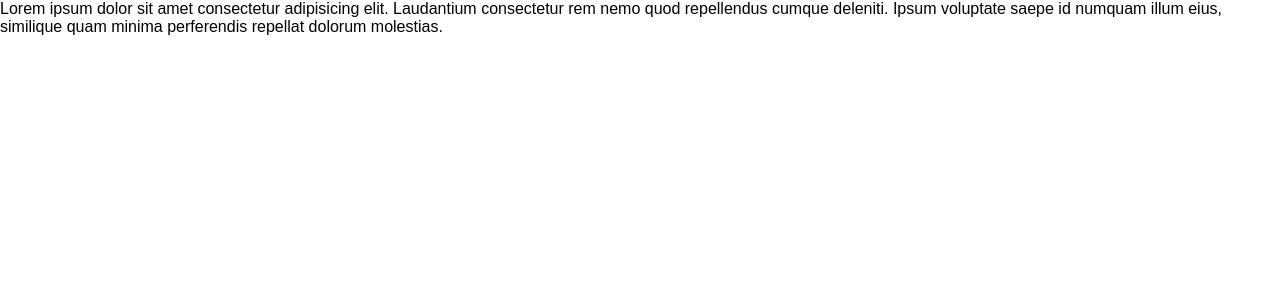
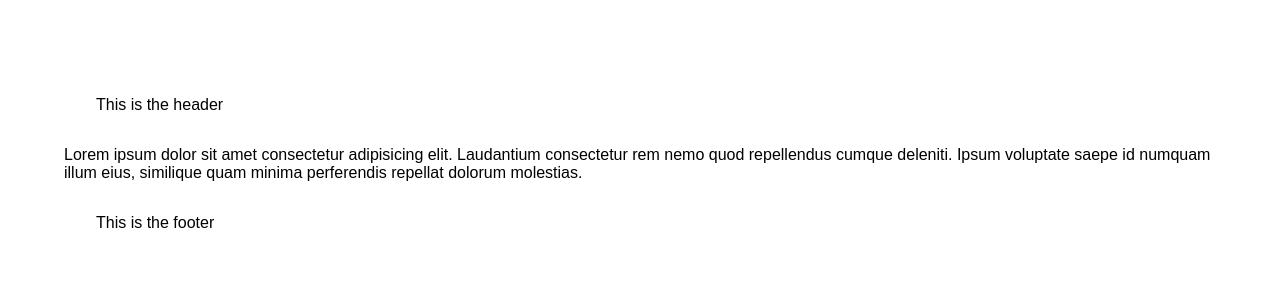
Before and after one commit to DmitryKarp4/4lab-repo, a plain HTML site: page index.html in a window 1280 px wide. Drawn offline with Linux system fonts and the light colour scheme; a web font is replaced by a local one.

Commit message:
feat: add header and footer to index.html, update styles

```diff
--- a/assets/css/style.css
+++ b/assets/css/style.css
@@ -4,8 +4,8 @@
 }
 
 * {
-    padding: 0;
-    margin: 0;
+    padding: 16px;
+    margin: 16px;
     box-sizing: inherit;
     font-family: "Sixtyfour Convergence", sans-serif;
 }
--- a/index.html
+++ b/index.html
@@ -7,8 +7,10 @@
     <link href="https://fonts.googleapis.com/css2?family=Sixtyfour+Convergence&display=swap" rel="stylesheet">
     <link rel="stylesheet" href="assets/css/style.css">
 </head>
+<header>This is the header</header>
 <body>
     Lorem ipsum dolor sit amet consectetur adipisicing elit. Laudantium consectetur rem nemo quod repellendus cumque deleniti. Ipsum voluptate saepe id numquam illum eius, similique quam minima perferendis repellat dolorum molestias.
     <script src="assets/js/main.js"></script>
 </body>
+<footer>This is the footer</footer>
 </html>
```
